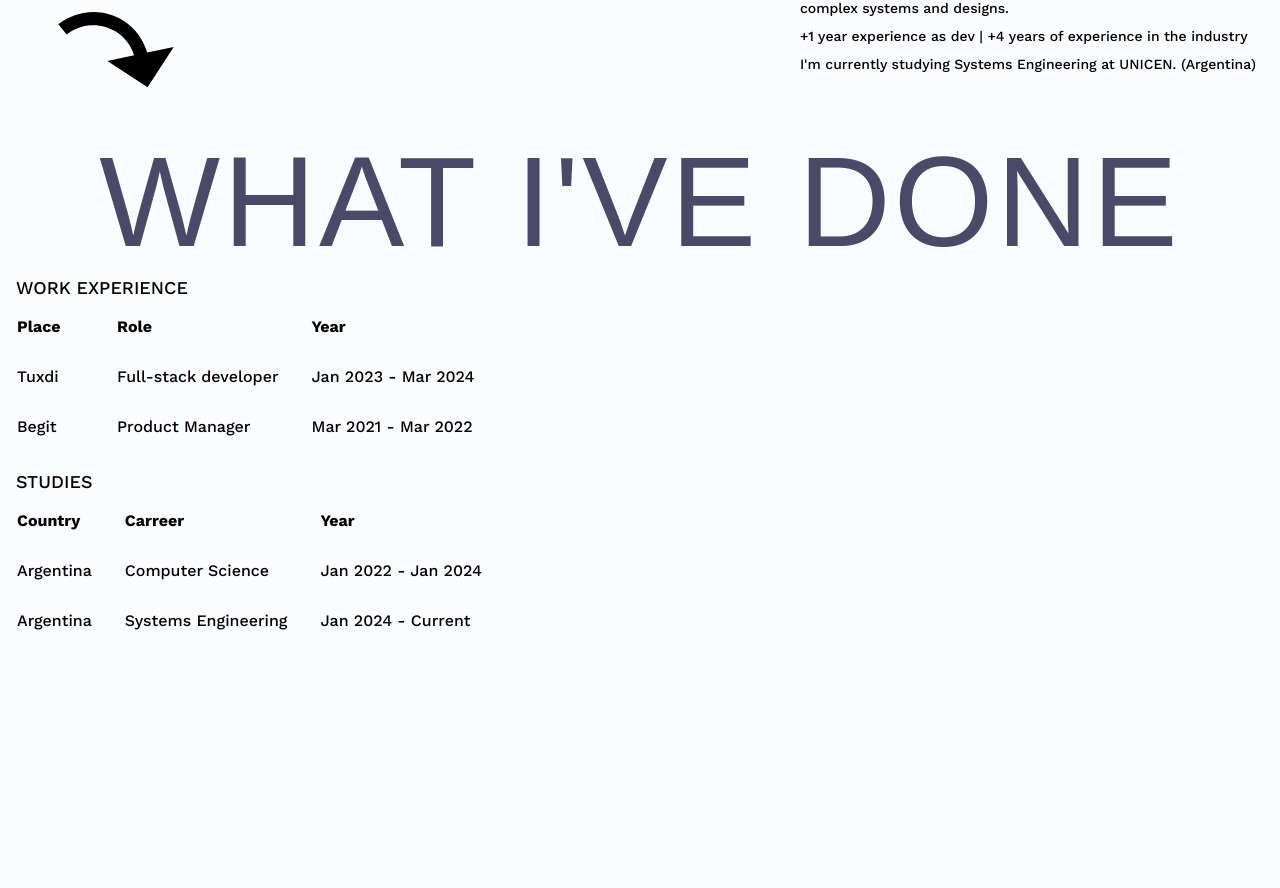
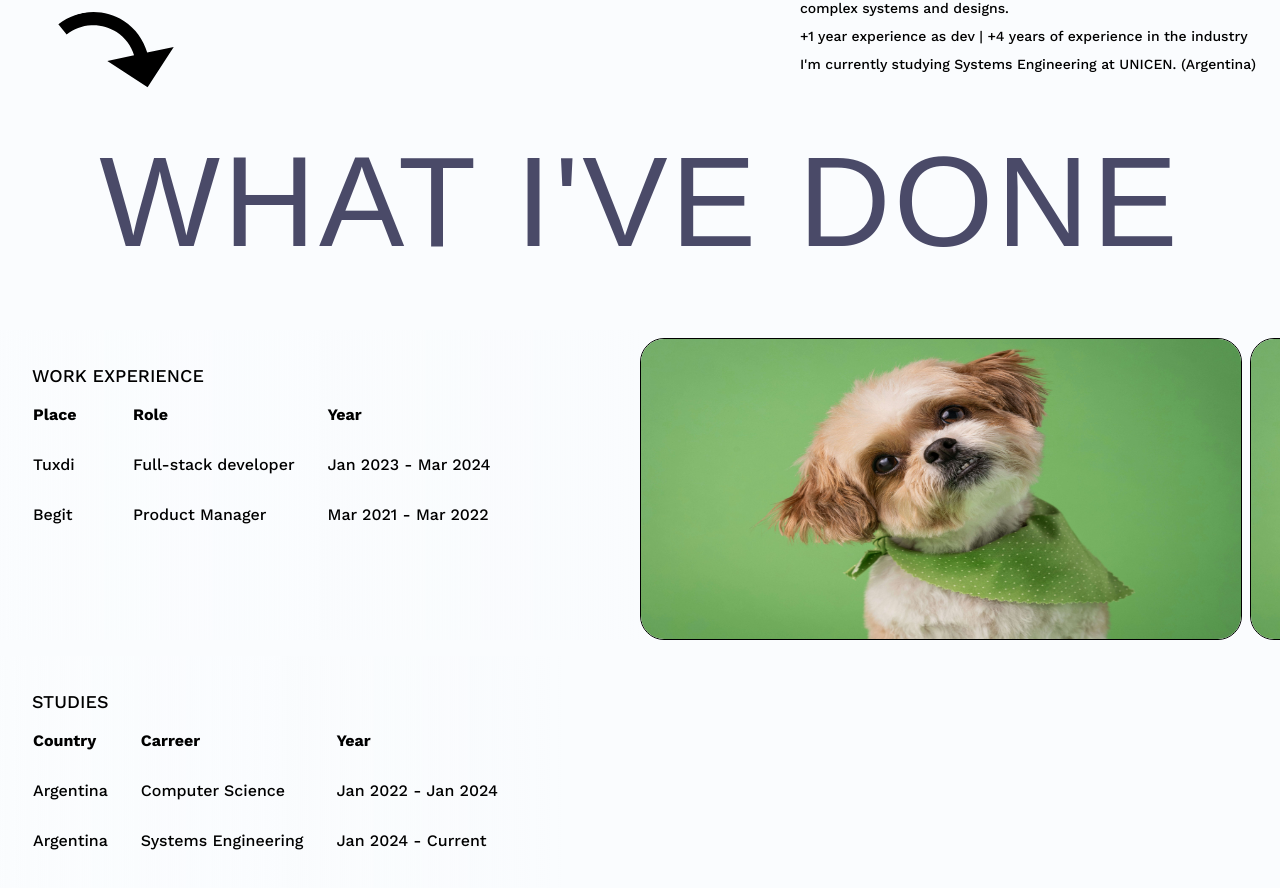
Before and after one commit to MatiasPViecho/personal-resume, a Next.js app: page / in a window 1280 px wide. Shown: the part 894-1782 px from the top of the page. Before the commit the page ends 1540 px from the top, so only its background shows below. Built offline with nearby package versions, Linux system fonts and the light colour scheme; a web font is replaced by a local one.

Commit message:
feat: add carousel section

```diff
--- a/app/sections/projects.tsx
+++ b/app/sections/projects.tsx
@@ -1,4 +1,5 @@
 import Table from "@/app/ui/table";
+import Carousel from "@/app/ui/carousel/carousel";
 
 const work_table = {
   headers: ["Place", "Role", "Year"],
@@ -16,21 +17,22 @@ const studies_table = {
 };
 export default function ProjectsSection() {
   return (
-    <div className="mt-12 flex flex-col px-2 sm:px-4 gap-2">
+    <div className="mt-12 flex flex-col px-2 sm:px-0 gap-4 sm:gap-8 md:gap-16">
       <h1 className="font-xanh_mono w-max text-4xl sm:text-7xl lg:text-9xl text-slate mx-auto tracking-wide">
         WHAT I&apos;VE DONE
       </h1>
       <div className="flex flex-col gap-4">
-        <div className="md:flex md:justify-between">
-          <div>
+        <div className="md:grid md:grid-cols-2 overflow-visible">
+          <div className="z-40 bg-gradient-to-r pointer-events-none from-cloud bg-opacity-90 sm:p-4 md:p-8">
             <h2 className="font-work_sans text-lg font-medium uppercase">
               Work experience
             </h2>
             <Table headers={work_table.headers} rows={work_table.rows} />
           </div>
+          <Carousel />
         </div>
         <div className="md:flex md:justify-between">
-          <div>
+          <div className="z-40 bg-gradient-to-r pointer-events-none from-cloud bg-opacity-90 sm:p-4 md:p-8">
             <h2 className="font-work_sans text-lg font-medium uppercase">
               Studies
             </h2>
--- a/app/ui/Home/Arrow.tsx
+++ b/app/ui/Home/Arrow.tsx
@@ -16,7 +16,7 @@ export default function Arrow() {
   });
   return (
     <Image
-      className="arrow-pointer hidden md:block md:absolute md:left-16 top-16 md:-rotate-12"
+      className="-z-20 arrow-pointer hidden md:block md:absolute md:left-16 top-16 md:-rotate-12"
       alt="arrow pointing down"
       src="/misc/arrow.svg"
       height={48}
--- /dev/null
+++ b/app/ui/carousel/carousel-item.tsx
@@ -0,0 +1,20 @@
+import Image from "next/image";
+export default function CarouselItem({
+  srcImage,
+  alt,
+}: {
+  srcImage: string;
+  alt: string;
+}) {
+  return (
+    <li className="rounded-3xl overflow-hidden border border-black">
+      <Image
+        className="w-80 h-52 md:w-[600px] md:h-[300px]"
+        width={600}
+        height={300}
+        alt={alt}
+        src={srcImage}
+      />
+    </li>
+  );
+}
--- /dev/null
+++ b/app/ui/carousel/carousel.tsx
@@ -0,0 +1,25 @@
+"use client";
+import gsap from "gsap";
+import { useGSAP } from "@gsap/react";
+import Draggable from "gsap/src/Draggable";
+import { useRef } from "react";
+import CarouselItem from "@/app/ui/carousel/carousel-item";
+gsap.registerPlugin(useGSAP, Draggable);
+export default function Carousel() {
+  const ref = useRef<HTMLDivElement>(null);
+  useGSAP(() => {
+    Draggable.create(".carousel-ul", {
+      type: "x",
+      bounds: ref.current,
+    });
+  });
+  return (
+    <div className="carousel-container z-10" ref={ref}>
+      <ul className="flex gap-2 w-max mt-2 carousel-ul">
+        <CarouselItem srcImage="/mock-card.jpg" alt="Dog Staring" />
+        <CarouselItem srcImage="/mock-card.jpg" alt="Dog Staring" />
+        <CarouselItem srcImage="/mock-card.jpg" alt="Dog Staring" />
+      </ul>
+    </div>
+  );
+}
```
Also changed, not shown: public/mock-card.jpg (added).
